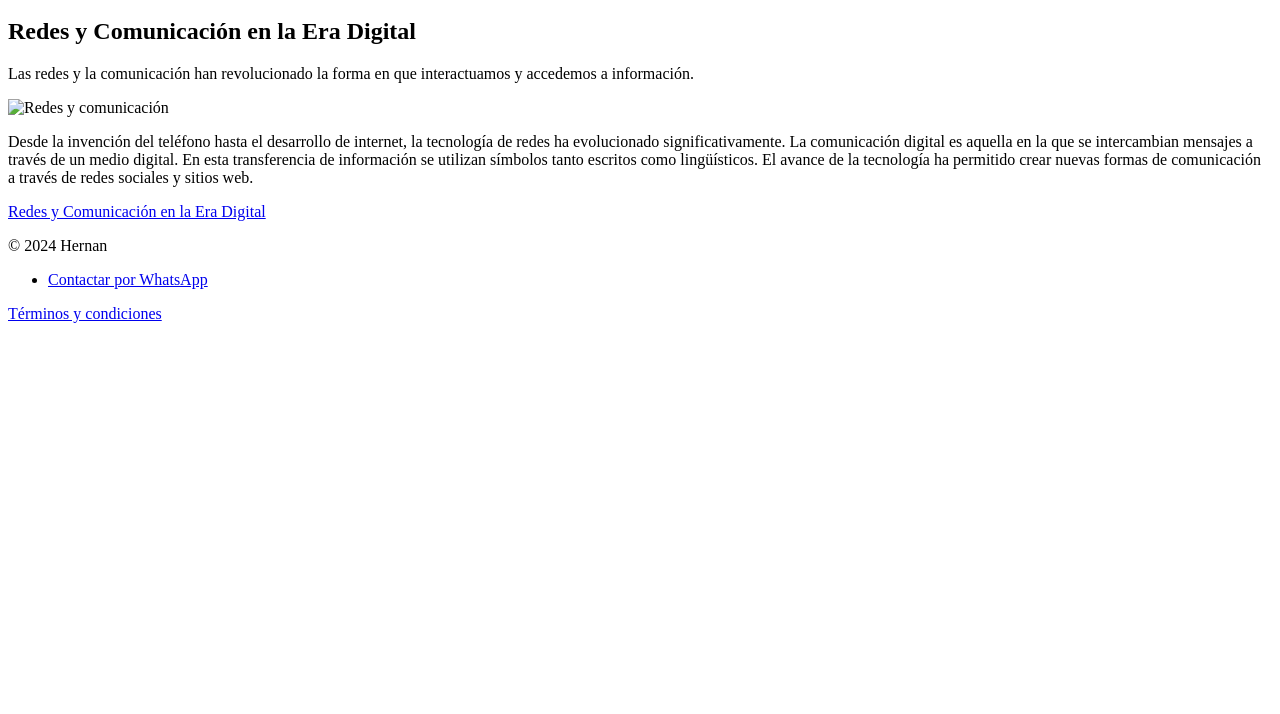
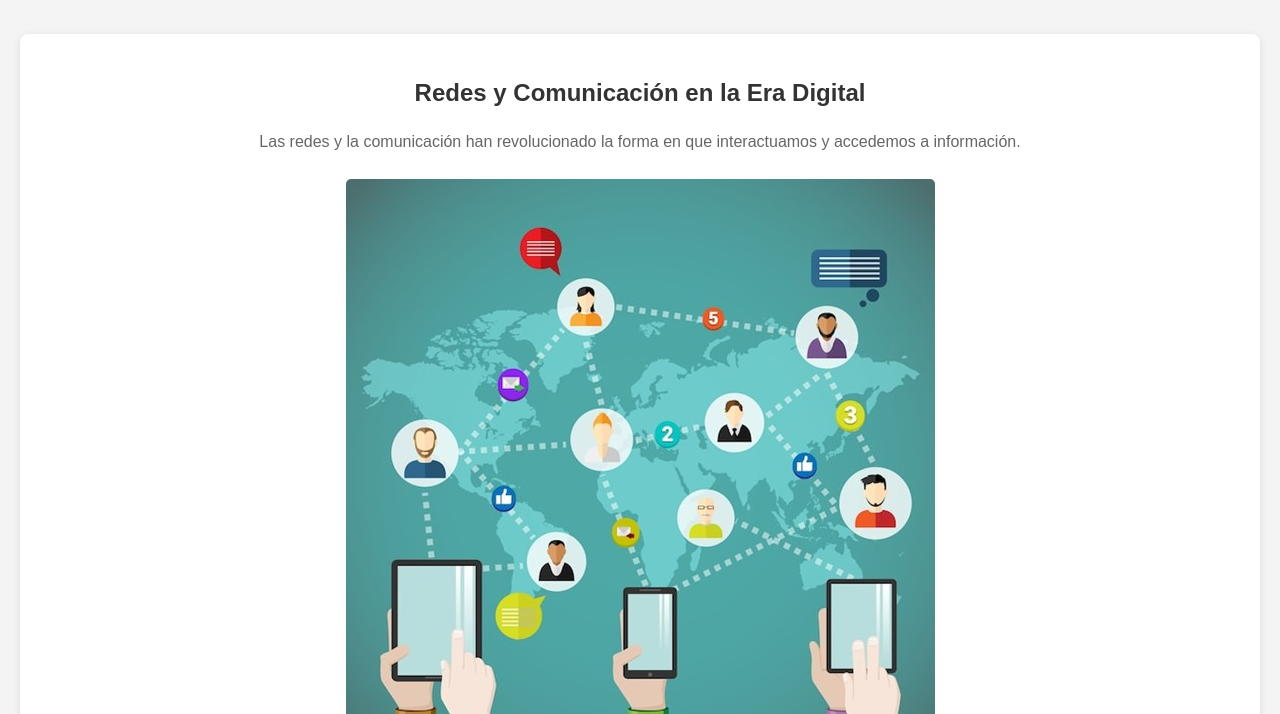
Before and after one commit to djnievas/PFMoreyra, a website: page html/pagina2.html in a window 1280 px wide. Shown: the part 172-886 px from the top of the page. Before the commit the page ends 800 px from the top, so only its background shows below. Drawn offline with Linux system fonts and the light colour scheme; the site is published under a folder, as on GitHub Pages, so addresses that start at the root find nothing.

Commit message:
Update pagina2.html

```diff
--- a/html/pagina2.html
+++ b/html/pagina2.html
@@ -4,7 +4,7 @@
     <meta charset="UTF-8">
     <meta name="viewport" content="width=device-width, initial-scale=1.0">
     <title>Redes y Comunicación</title>
-    <link rel="stylesheet" href="/css/estilos.css">
+    <link rel="stylesheet" href="../css/estilos.css">
 </head>
 <body>
     <header class="main-header">
@@ -26,7 +26,7 @@
         <section>
             <h2>Redes y Comunicación en la Era Digital</h2>
             <p>Las redes y la comunicación han revolucionado la forma en que interactuamos y accedemos a información.</p>
-            <img src="/img/Imagen2.jpg" alt="Redes y comunicación">
+            <img src="../img/Imagen2.jpg" alt="Redes y comunicación">
             <p>Desde la invención del teléfono hasta el desarrollo de internet, la tecnología de redes ha evolucionado significativamente. La comunicación digital es aquella en la que se intercambian mensajes a través de un medio digital. En esta transferencia de información se utilizan símbolos tanto escritos como lingüísticos. El avance de la tecnología ha permitido crear nuevas formas de comunicación a través de redes sociales y sitios web.</p>
              <a href="https://www.ispgrup.cat/nueva-era-la-comunicacion-digital" title="Explora las redes y la comunicación en la era digital">Redes y Comunicación en la Era Digital</a>
 
@@ -39,7 +39,7 @@
                 <li><a href="https://wa.me/+1234567890">Contactar por WhatsApp</a></li>
             </ul>
             <div class="terms-links">
-                <a href="/Términos y condiciones de uso.pdf">Términos y condiciones</a>
+                <a href="../Términos y condiciones de uso.pdf">Términos y condiciones</a>
             </div>
         </div>
     </footer>
```
